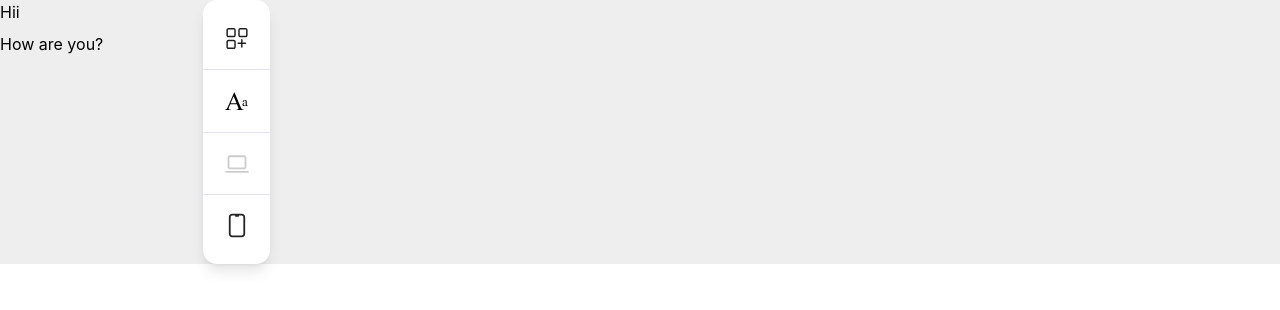
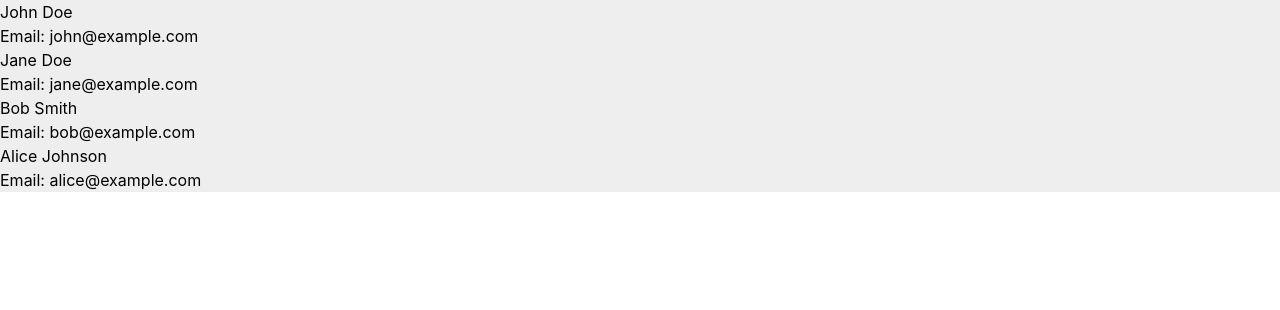
Before and after one commit to Tausif4171/FeatureBits, a React (Create React App) app: page / in a window 1280 px wide. Shown: the top 310 px of the page. Built offline with nearby package versions, Linux system fonts and the light colour scheme.

Commit message:
ui created with four random users

```diff
--- a/src/App.tsx
+++ b/src/App.tsx
@@ -6,6 +6,7 @@ import ImageInputBox from './features/ImageInputBox';
 import StepperPopup from './features/Stepper';
 import RightDetailsPanel from './features/RightDetailsPanel';
 import MobileAndDesktopView from './features/MobileAndDesktopView';
+import DragAndDropCards from './features/DragAndDropCards';
 
 function App() {
   return (
@@ -15,7 +16,8 @@ function App() {
       {/* <ImageInputBox /> */}
       {/* <StepperPopup /> */}
       {/* <RightDetailsPanel /> */}
-      <MobileAndDesktopView />
+      {/* <MobileAndDesktopView /> */}
+      <DragAndDropCards />
 
     </div>
   );
--- /dev/null
+++ b/src/features/DragAndDropCards/index.tsx
@@ -0,0 +1,25 @@
+import React from 'react'
+
+function DragAndDropCards() {
+    const users = [
+        { id: 1, name: 'John Doe', email: 'john@example.com' },
+        { id: 2, name: 'Jane Doe', email: 'jane@example.com' },
+        { id: 3, name: 'Bob Smith', email: 'bob@example.com' },
+        { id: 4, name: 'Alice Johnson', email: 'alice@example.com' },
+    ];
+
+    return (
+        <div>
+            {users.map(user => (
+                <div key={user.id} className="user-card">
+                    <h2>{user.name}</h2>
+                    <p>Email: {user.email}</p>
+                </div>
+            ))}
+        </div>
+    );
+
+
+}
+
+export default DragAndDropCards
```
